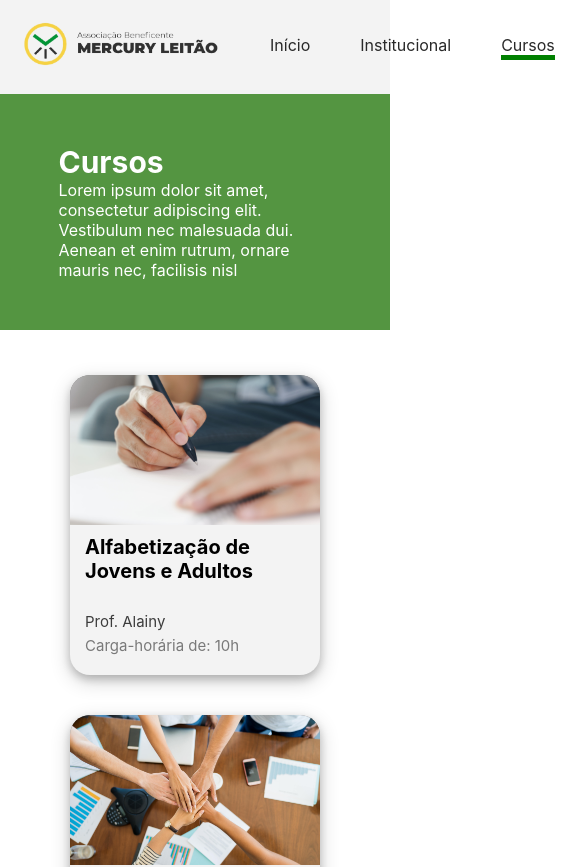
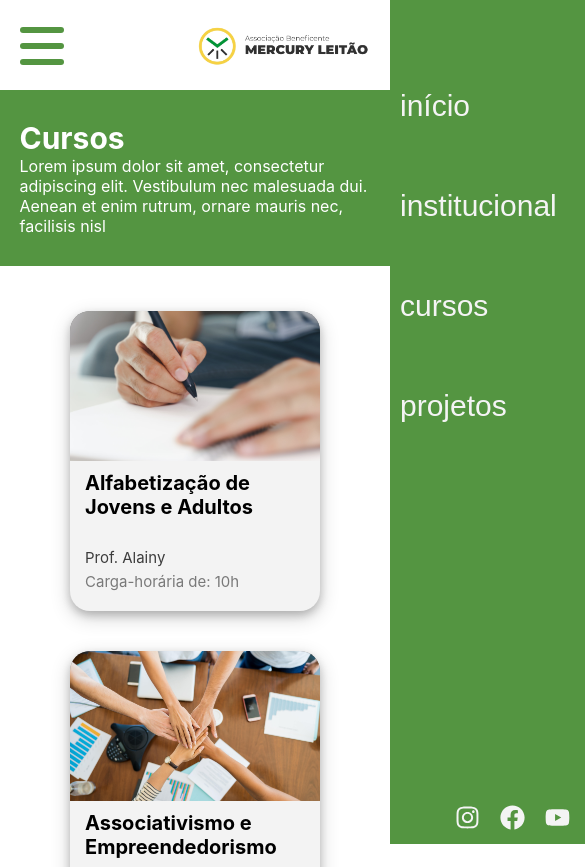
Before and after one commit to thiagorvianas/ab-mercury-leitao, a React (Create React App) app: page /cursos in a window 390 px wide. Shown: the top 867 px of the page, 585 px wide, since content can reach past the window. Built offline with nearby package versions, Linux system fonts and the light colour scheme.

Commit message:
Responsividade

```diff
--- a/src/components/header/MobileHeader/HorizontalHeader.style.js
+++ b/src/components/header/MobileHeader/HorizontalHeader.style.js
@@ -46,10 +46,10 @@ export const HorizontalMenu = styled.nav`
 
 export const SocialMenu = styled.nav`
   position: absolute;
-  right: 0;
-  top: 120px;
+  right: 100px;
+  bottom: 0px;
   display: flex;
-  background-color: #232023;
+  background-color: #549541;
   padding: 10px;
 `;
 
--- a/src/components/header/MobileHeader/RightNav.jsx
+++ b/src/components/header/MobileHeader/RightNav.jsx
@@ -29,7 +29,7 @@ list-style: none;
 
   @media (max-width: 1023px) {
     flex-flow: column nowrap;
-    background-color: #232023;
+    background-color: #549541;
     position: fixed;
     transform: ${({ open }) => open ? 'translateX(0)' : 'translateX(100%)'};
     top: 0;
--- a/src/components/titleBar.style.js
+++ b/src/components/titleBar.style.js
@@ -13,4 +13,8 @@ export const TitleBar = styled.section`
   h1 {
     font-size: 30px;
   }
+
+  @media (max-width: 1023px) {
+    padding: 30px 5vw;
+  }
 `;
--- a/src/pages/Cursos/Cursos.jsx
+++ b/src/pages/Cursos/Cursos.jsx
@@ -1,6 +1,6 @@
-import React from "react";
+import React, { useState, useEffect } from "react";
 
-import Header from "../../components/header/Header";
+import PagesHeaderUniversal from "../../utils/AlternateHeader";
 import { TitleBar } from "../../components/titleBar.style";
 import { Sec } from "../Institucional/Institucional.style";
 import { CoursesContent } from "../Home/Home.style";
@@ -10,9 +10,27 @@ import Footer from "../../components/footer/Footer";
 import { cursos } from '../../data';
 
 function Cursos () {
+  const [isHide, setIsHide] = useState(false);
+  const [prevScroll, setPrevScroll] = useState(0);
+  const [hideHeader, setHideHeader] = useState(false);
+
+  const hideBar = () => {
+    window.scrollY > prevScroll ?
+    !isHide && setIsHide(true)
+    :
+    isHide && setIsHide(false);
+
+    setPrevScroll(window.scrollY);
+  }
+
+  useEffect(() => {
+    window.addEventListener('scroll', hideBar);
+    prevScroll > 150 ? setHideHeader(true) : setHideHeader(false);
+  }, [hideBar, prevScroll]);
+
   return (
     <>
-      <Header />
+      <PagesHeaderUniversal hideHeader={ hideHeader } />
 
       <TitleBar>
         <h1>Cursos</h1>
--- a/src/pages/Institucional/Institucional.style.js
+++ b/src/pages/Institucional/Institucional.style.js
@@ -4,7 +4,10 @@ export const Sec = styled.section`
   display: flex;
   flex-direction: column;
   padding: 25px 15vw 50px;
-//   background-color: #f3f3f3;
+
+  @media (max-width: 1023px) {
+    padding: 25px 5vw 50px;
+  }
 `;
 
 export const Item = styled.div`
@@ -13,10 +16,18 @@ export const Item = styled.div`
   align-items: center;
   margin: 20px 0;
 
-
   img {
     filter: invert(50%);
     width: 100px;
     margin-right: 25px;
+
+    @media (max-width: 1023px) {
+      margin-bottom: 10px;
+    }
   }
+
+  @media (max-width: 1023px) {
+    flex-direction: column;
+  }
+
 `;
--- a/src/pages/Projetos/Projetos.jsx
+++ b/src/pages/Projetos/Projetos.jsx
@@ -1,6 +1,6 @@
-import React from "react";
+import React, { useState, useEffect } from "react";
 
-import Header from "../../components/header/Header";
+import PagesHeaderUniversal from "../../utils/AlternateHeader";
 import ProjectBox from "../../components/project-box/ProjectBox";
 import { Sec } from "../Institucional/Institucional.style";
 import { projectsData } from "../../data";
@@ -9,9 +9,27 @@ import { TitleBar } from "../../components/titleBar.style";
 import Footer from "../../components/footer/Footer";
 
 function Projetos () {
+  const [isHide, setIsHide] = useState(false);
+  const [prevScroll, setPrevScroll] = useState(0);
+  const [hideHeader, setHideHeader] = useState(false);
+
+  const hideBar = () => {
+    window.scrollY > prevScroll ?
+    !isHide && setIsHide(true)
+    :
+    isHide && setIsHide(false);
+
+    setPrevScroll(window.scrollY);
+  }
+
+  useEffect(() => {
+    window.addEventListener('scroll', hideBar);
+    prevScroll > 150 ? setHideHeader(true) : setHideHeader(false);
+  }, [hideBar, prevScroll]);
+
   return (
     <>
-      <Header />
+      <PagesHeaderUniversal hideHeader={ hideHeader } />
 
       <TitleBar>
         <h1>Projetos</h1>
```
